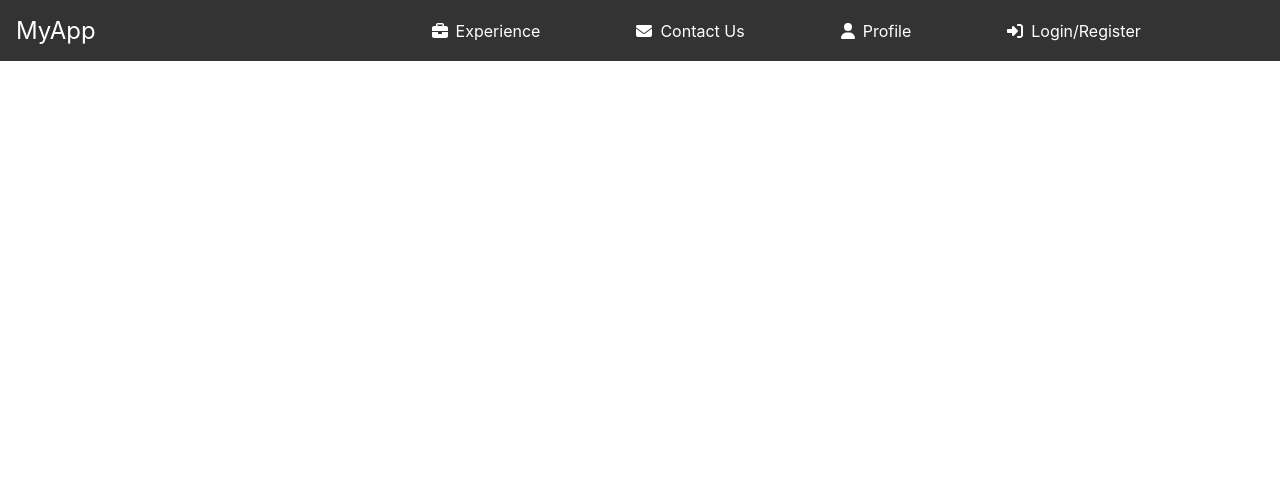
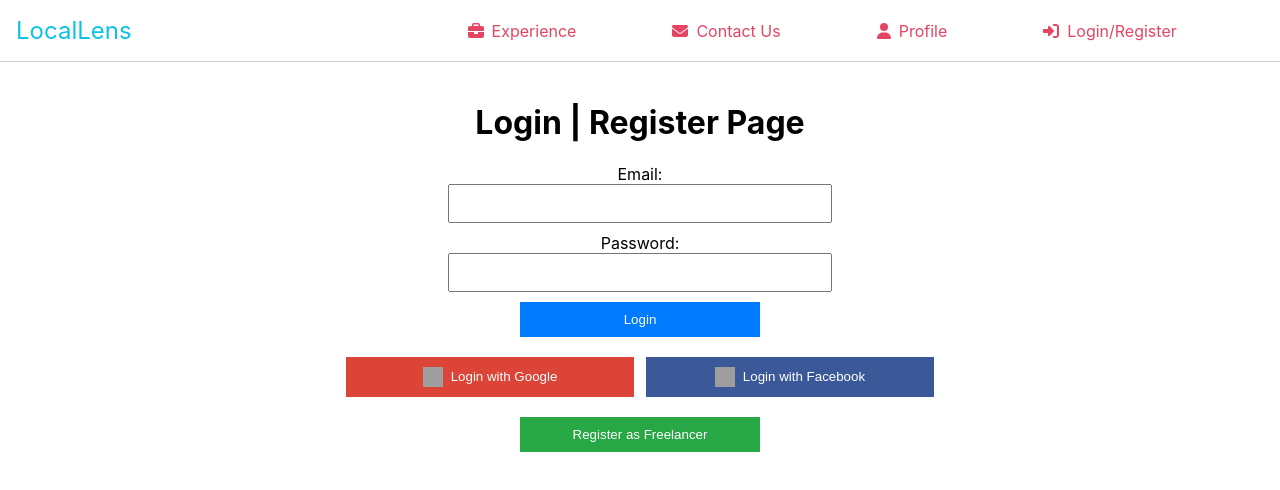
Before and after one commit to GENESESHB/LocalLens, a React (Create React App) app in the folder freelancer-platform/: page /Login-Register in a window 1280 px wide. Shown: the top 490 px of the page. Built offline with nearby package versions, Linux system fonts and the light colour scheme; grey boxes are pictures that could not be loaded.

Commit message:
add new designe and register page with his designe

```diff
--- a/freelancer-platform/package.json
+++ b/freelancer-platform/package.json
@@ -12,6 +12,7 @@
     "@testing-library/user-event": "^13.5.0",
     "ajv": "^6.12.6",
     "ajv-keywords": "^3.5.2",
+    "firebase": "^10.12.0",
     "react": "^18.3.1",
     "react-dom": "^18.3.1",
     "react-router-dom": "^6.23.1",
--- a/freelancer-platform/src/App.js
+++ b/freelancer-platform/src/App.js
@@ -3,7 +3,7 @@ import React from 'react';
 import { BrowserRouter as Router, Route, Routes } from 'react-router-dom';
 import Home from './pages/Home';
 import Profile from './pages/Profile';
-import Register from './pages/Login-Register';
+import LoginRegister from './pages/LoginRegister'; // Updated import
 import Login from './pages/Login';
 import Privacy from './pages/Privacy';
 import PDetails from './pages/PDetails';
@@ -22,7 +22,7 @@ function App() {
           <Route path="/Experience" element={<Experience />} />
           <Route path="/Products" element={<Products />} />
           <Route path="/profile" element={<Profile />} />
-          <Route path="/Register" element={<Register />} />
+          <Route path="/Login-Register" element={<LoginRegister />} /> {/* Updated component reference */}
           <Route path="/Login" element={<Login />} />
           <Route path="/ContactUs" element={<ContactUs />} />
           <Route path="/PDetails" element={<PDetails />} />
--- a/freelancer-platform/src/components/Navbar.css
+++ b/freelancer-platform/src/components/Navbar.css
@@ -1,12 +1,11 @@
-
-
 .navbar {
-  background-color: #333;
+  background-color: none;
   padding: 1em;
   display: flex;
   justify-content: space-between;
   align-items: center;
   position: relative;
+  border-bottom: 1px solid #ccc;
 }
 
 .navbar-container {
@@ -17,7 +16,7 @@
 }
 
 .navbar-logo a {
-  color: white;
+  color: #0CC2E6;
   font-size: 1.5em;
   text-decoration: none;
   margin-right: 12em;
@@ -33,6 +32,7 @@
   margin: 0;
   padding: 0;
   display: flex;
+
   justify-content: flex-end; /* Align items to the right */
 }
 
@@ -41,7 +41,7 @@
 }
 
 .navbar-menu a {
-  color: white;
+  color: #E54463;
   text-decoration: none;
   font-size: 1em;
   display: flex;
@@ -58,8 +58,8 @@
 
 .navbar-toggle {
   display: none;
-  font-size: 1.5em;
-  color: white;
+  font-size: 2em;
+  color: #E54463;
   cursor: pointer;
 }
 
@@ -69,12 +69,17 @@
     position: absolute;
     top: 100%;
     left: 0;
+    right: 0;
     width: 100%;
-    background-color: #333;
+    background-color: white;
     flex-direction: column;
     align-items: flex-start;
     display: none;
   }
+
+  .navbar {
+    width: 100%;
+    }
 
   .navbar-menu.active {
     display: flex;
@@ -82,6 +87,7 @@
 
   .navbar-toggle {
     display: block;
+    width: 100%;
   }
 
   .navbar-menu ul {
--- a/freelancer-platform/src/components/Navbar.js
+++ b/freelancer-platform/src/components/Navbar.js
@@ -16,7 +16,7 @@ function Navbar() {
     <nav className="navbar">
       <div className="navbar-container">
         <div className="navbar-logo">
-          <Link to="/">MyApp</Link>
+          <Link to="/">LocalLens</Link>
         </div>
         <div className={`navbar-menu ${isOpen ? 'active' : ''}`}>
           <ul>
--- a/freelancer-platform/src/pages/Login-Register.js
+++ /dev/null
@@ -1,8 +0,0 @@
-// src/pages/Profile.js
-import React from 'react';
-
-function Register() {
-  return <h1>Register Page</h1>;
-}
-
-export default Register;
--- /dev/null
+++ b/freelancer-platform/src/pages/LoginRegister.css
@@ -0,0 +1,82 @@
+.login-register-container {
+  max-width: 600px;
+  margin: auto;
+  padding: 20px;
+  text-align: center; /* Center align the content */
+}
+
+form {
+  margin-bottom: 20px;
+}
+
+input {
+  width: 60%;
+  padding: 10px;
+  margin-bottom: 10px;
+  display: block; /* Ensures block-level centering */
+  margin-left: auto;
+  margin-right: auto; /* Center the input horizontally */
+}
+
+button {
+  width: 40%;
+  padding: 10px;
+  margin-bottom: 10px;
+  background-color: #007bff;
+  color: #fff;
+  border: none;
+  cursor: pointer;
+  display: block; /* Ensures block-level centering */
+  margin-left: auto;
+  margin-right: auto; /* Center the button horizontally */
+}
+
+.social-buttons {
+  display: flex;
+  justify-content: space-between;
+  margin-bottom: 10px;
+}
+
+.social-button {
+  display: flex;
+  align-items: center;
+  justify-content: center;
+  width: 48%;
+  padding: 10px;
+  color: #fff;
+  border: none;
+  cursor: pointer;
+}
+
+.google-button {
+  background-color: #db4437;
+}
+
+.facebook-button {
+  background-color: #3b5998;
+}
+
+.social-button img {
+  margin-right: 8px;
+  width: 20px;
+  height: 20px;
+}
+
+.freelancer-button {
+  display: block;
+  width: 40%;
+  padding: 10px;
+  background-color: #28a745;
+  color: #fff;
+  text-align: center;
+  text-decoration: none;
+  margin-left: auto;
+  margin-right: auto; /* Center the button horizontally */
+}
+
+/* Media query for responsiveness */
+@media screen and (max-width: 768px) {
+  .login-register-container {
+    padding: 10px;
+  }
+}
--- /dev/null
+++ b/freelancer-platform/src/pages/LoginRegister.js
@@ -0,0 +1,82 @@
+import React, { useState } from 'react';
+import './LoginRegister.css';
+import googleLogo from '../assets/google-logo.png'; // Adjust the path if necessary
+import facebookLogo from '../assets/facebook-logo.png'; // Adjust the path if necessary
+
+function LoginRegister() {
+  const [email, setEmail] = useState('');
+  const [password, setPassword] = useState('');
+
+  const handleGoogleLogin = () => {
+    window.location.href = 'http://localhost:8000/auth/login/google/';
+  };
+
+  const handleFacebookLogin = () => {
+    window.location.href = 'http://localhost:8000/auth/login/facebook/';
+  };
+
+  const handleLogin = async (e) => {
+    e.preventDefault();
+
+    const response = await fetch('http://localhost:8000/api/auth/login/', {
+      method: 'POST',
+      headers: {
+        'Content-Type': 'application/json',
+      },
+      body: JSON.stringify({ email, password }),
+    });
+
+    const data = await response.json();
+
+    if (response.ok) {
+      // Handle successful login, e.g., save the token, redirect user, etc.
+      console.log('Login successful:', data);
+    } else {
+      // Handle login error
+      console.error('Login failed:', data);
+    }
+  };
+
+  return (
+    <div className="login-register-container">
+      <h1>Login | Register Page</h1>
+
+      <form onSubmit={handleLogin}>
+        <div>
+          <label>Email:</label>
+          <input
+            type="email"
+            value={email}
+            onChange={(e) => setEmail(e.target.value)}
+            required
+          />
+        </div>
+        <div>
+          <label>Password:</label>
+          <input
+            type="password"
+            value={password}
+            onChange={(e) => setPassword(e.target.value)}
+            required
+          />
+        </div>
+        <button type="submit">Login</button>
+      </form>
+
+      <div className="social-buttons">
+        <button className="social-button google-button" onClick={handleGoogleLogin}>
+          <img src={googleLogo} alt="Google logo" /> Login with Google
+        </button>
+        <button className="social-button facebook-button" onClick={handleFacebookLogin}>
+          <img src={facebookLogo} alt="Facebook logo" /> Login with Facebook
+        </button>
+      </div>
+
+      <button className="freelancer-button" onClick={() => window.location.href = '/register'}>
+        Register as Freelancer
+      </button>
+    </div>
+  );
+}
+
+export default LoginRegister;
```
Also changed, not shown: 1 other file (tests, documents, lock files or other folders).
